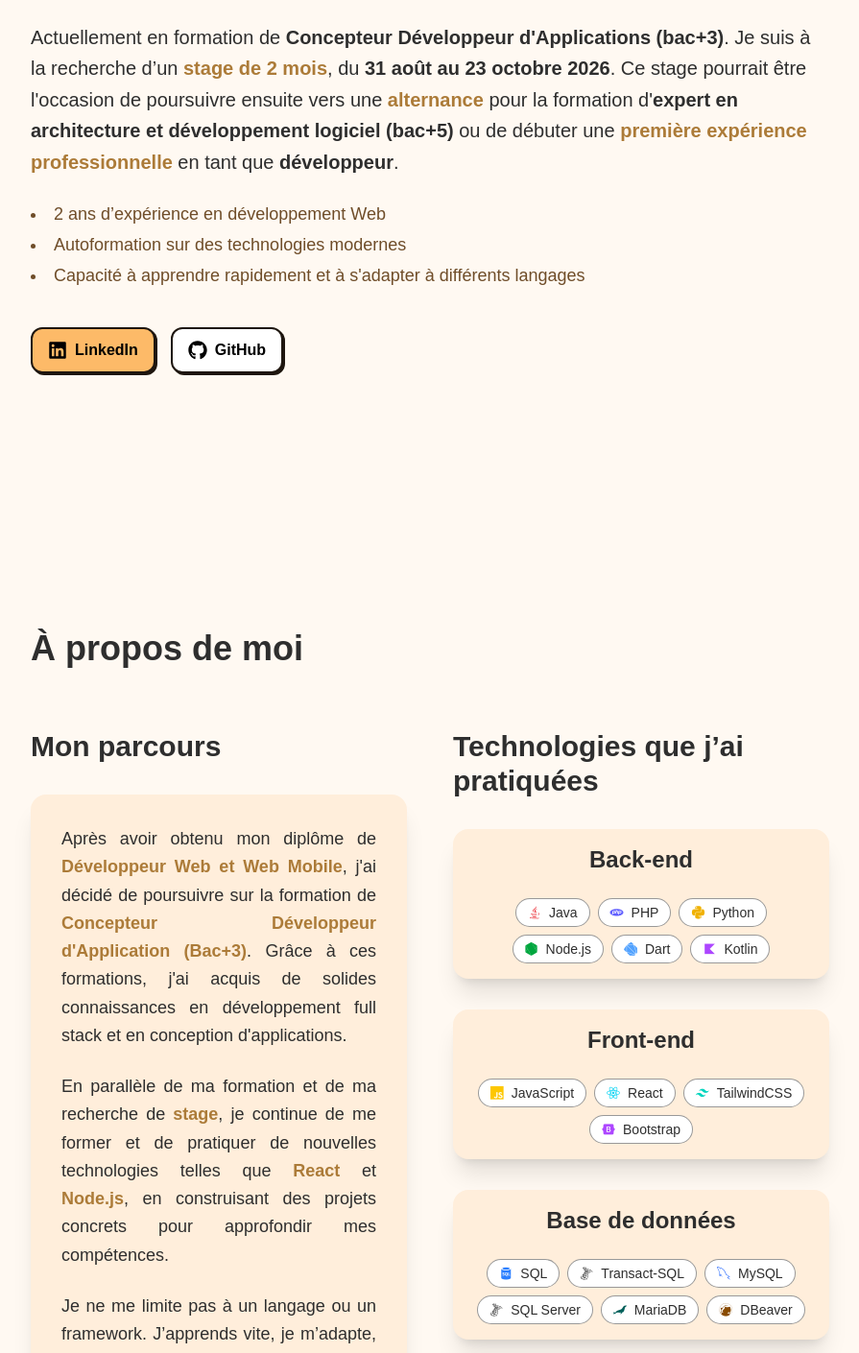
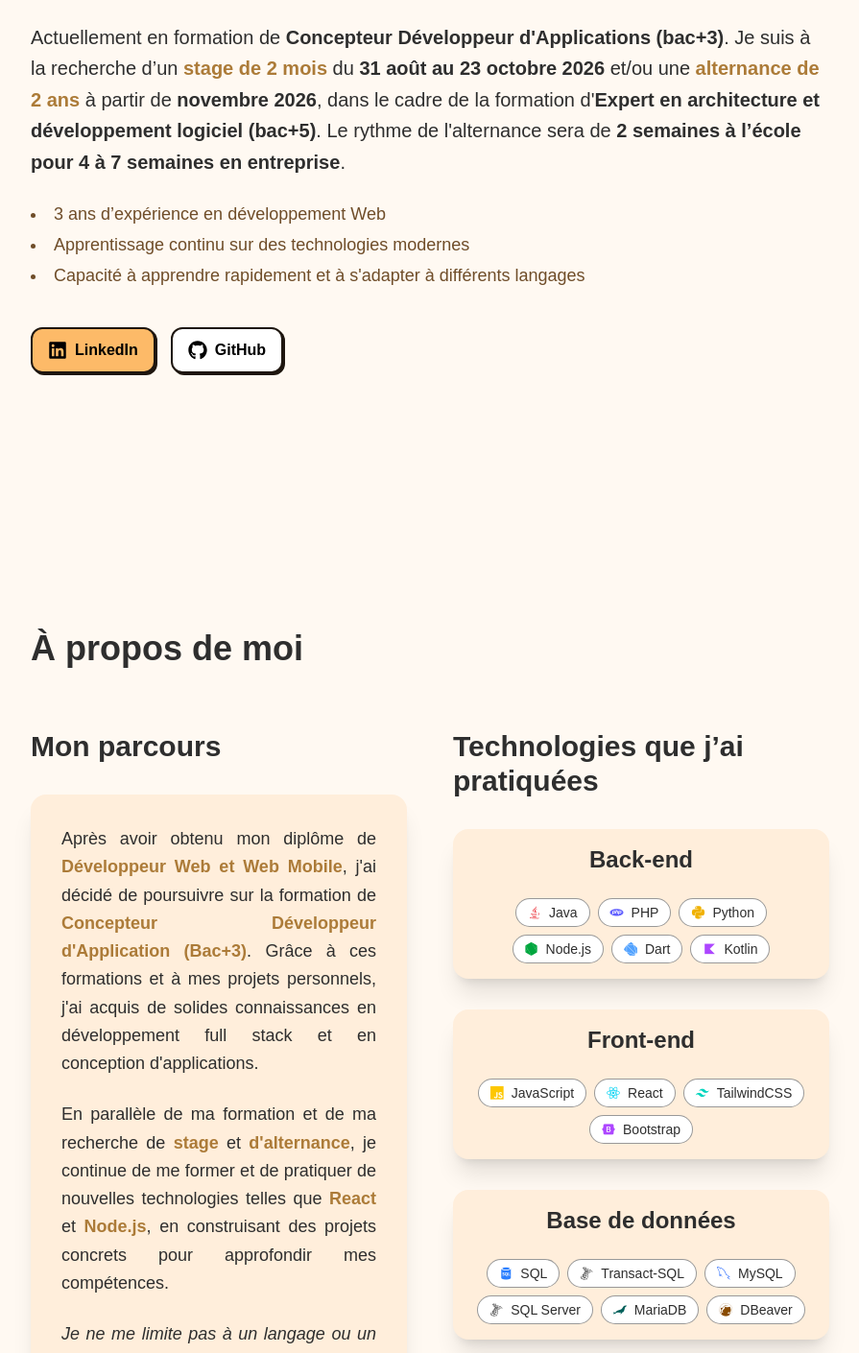
Before and after one commit to julienM29/Portfiolio2.0, a React (Vite) app: page / in a window 1280 px wide. Shown: the part 200-1610 px from the top of the page at 96% size, without its empty margins (192-1087 px from the left). Built offline with nearby package versions, Linux system fonts and the light colour scheme; a web font is replaced by a local one.

Commit message:
Modification du titre de la page principale + du CV

```diff
--- a/src/components/layout/APropos.jsx
+++ b/src/components/layout/APropos.jsx
@@ -116,13 +116,13 @@ function APropos({ isLight }) {
 
           <div className={`flex-1 space-y-4 sm:space-y-6 text-sm sm:text-lg leading-relaxed text-justify p-6 sm:p-8 rounded-2xl shadow-xl ${bgCard}`}>
             <p>
-              Après avoir obtenu mon diplôme de <span className={`${textContrast} font-bold`}>Développeur Web et Web Mobile</span>, j'ai décidé de poursuivre sur la formation de <span className={`${textContrast} font-bold`}>Concepteur Développeur d'Application (Bac+3)</span>. Grâce à ces formations, j'ai acquis de solides connaissances en développement full stack et en conception d'applications.
+              Après avoir obtenu mon diplôme de <span className={`${textContrast} font-bold`}>Développeur Web et Web Mobile</span>, j'ai décidé de poursuivre sur la formation de <span className={`${textContrast} font-bold`}>Concepteur Développeur d'Application (Bac+3)</span>. Grâce à ces formations et à mes projets personnels, j'ai acquis de solides connaissances en développement full stack et en conception d'applications.
             </p>
             <p>
-              En parallèle de ma formation et de ma recherche de <span className={`${textContrast} font-bold`}>stage</span>, je continue de me former et de pratiquer de nouvelles technologies telles que <span className={`${textContrast} font-bold`}>React</span> et <span className={`${textContrast} font-bold`}>Node.js</span>, en construisant des projets concrets pour approfondir mes compétences.
+              En parallèle de ma formation et de ma recherche de <span className={`${textContrast} font-bold`}>stage</span> et <span className={`${textContrast} font-bold`}>d'alternance</span>, je continue de me former et de pratiquer de nouvelles technologies telles que <span className={`${textContrast} font-bold`}>React</span> et <span className={`${textContrast} font-bold`}>Node.js</span>, en construisant des projets concrets pour approfondir mes compétences.
             </p>
 
-            <p>
+            <p className='italic'>
               Je ne me limite pas à un langage ou un framework. J’apprends vite, je m’adapte, et je m’implique à fond dans ce que je fais.
             </p>
 
--- a/src/components/layout/Accueil.jsx
+++ b/src/components/layout/Accueil.jsx
@@ -48,16 +48,17 @@ function Accueil({ isLight }) {
           <span className={`${textContrast} font-bold`}> Julien Miossec</span>
         </motion.h1>
         <motion.p variants={childVariants} className="text-base sm:text-lg md:text-xl w-full leading-relaxed text-justify sm:text-left">
-          Actuellement en formation de <span className="font-semibold">Concepteur Développeur d'Applications (bac+3)</span>. Je suis à la recherche d’un
-          <span className={`${textContrast} font-bold`}> stage de 2 mois</span>, du <span className="font-semibold">31 août au 23 octobre 2026</span>.
-          Ce stage pourrait être l'occasion de poursuivre ensuite vers une <span className={`${textContrast} font-bold`}>alternance</span> pour la formation d'<span className="font-semibold">expert en architecture et développement logiciel (bac+5) </span>
-           ou de débuter une <span className={`${textContrast} font-bold`}>première expérience professionnelle</span> en tant que <span className="font-semibold">développeur</span>.
-
+          Actuellement en formation de <span className="font-semibold">Concepteur Développeur d'Applications (bac+3)</span>.
+          Je suis à la recherche d’un <span className={`${textContrast} font-bold`}> stage de 2 mois </span> du <span className="font-semibold">31 août au 23 octobre 2026</span> et/ou une
+          <span className={`${textContrast} font-bold`}> alternance de 2 ans </span>
+          à partir de <span className="font-semibold">novembre 2026</span>, dans le cadre de la formation
+          d'<span className="font-semibold">Expert en architecture et développement logiciel (bac+5)</span>.
+          Le rythme de l'alternance sera de <span className="font-semibold">2 semaines à l’école pour 4 à 7 semaines en entreprise</span>.
         </motion.p>
 
         <motion.ul variants={childVariants} className={`text-sm sm:text-base md:text-lg list-disc list-inside space-y-1 ${textSecondary} text-left`}>
-          <li>2 ans d’expérience en développement Web</li>
-          <li>Autoformation sur des technologies modernes</li>
+          <li>3 ans d’expérience en développement Web</li>
+          <li>Apprentissage continu sur des technologies modernes</li>
           <li>Capacité à apprendre rapidement et à s'adapter à différents langages</li>
         </motion.ul>
 
```
Also changed, not shown: 2 other files (tests, documents, lock files or other folders).
